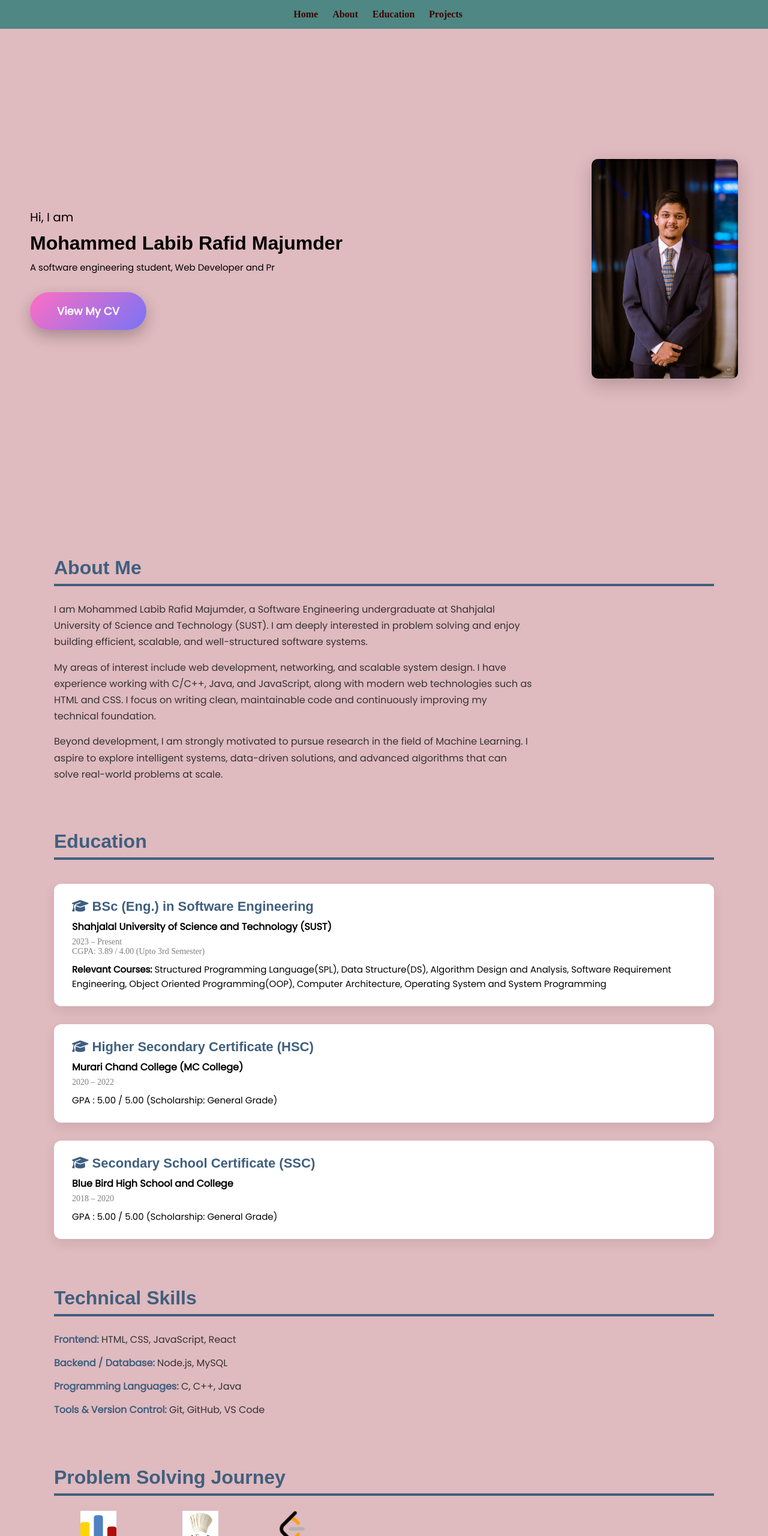
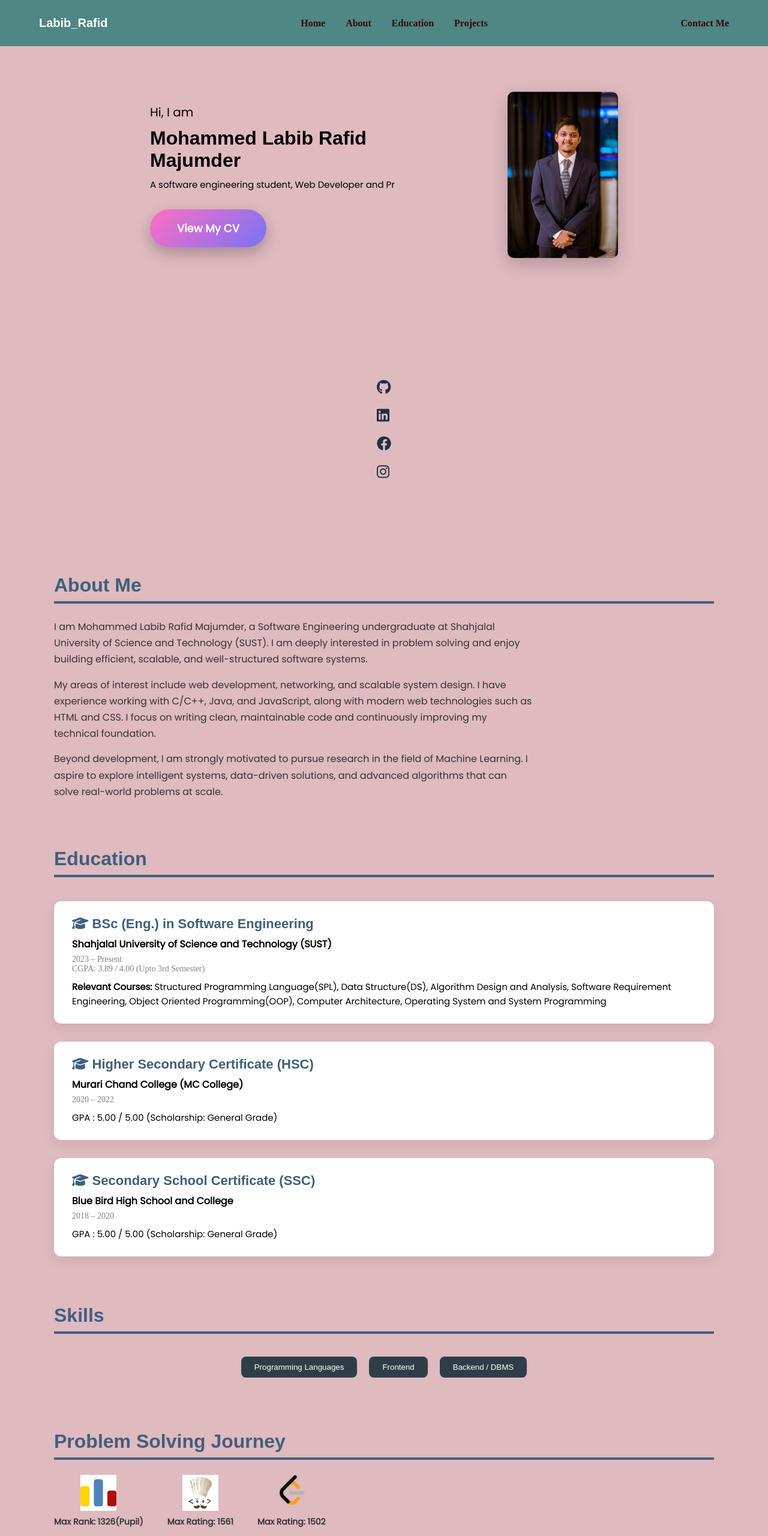
Before and after one commit to Labib-Rafid/2022831048_Portfolio_Site, a plain HTML site: page index.html in a window 1280 px wide. Shown: the top 2560 px of the page at 60% size. Drawn offline with Linux system fonts and the light colour scheme.

Commit message:
Updating Overall Features-Final

```diff
--- a/index.html
+++ b/index.html
@@ -12,12 +12,22 @@
 
 <body>
     <header>
-        <nav>
-            <a href = "index.html">Home</a>
-            <a href = "#about">About</a>
-            <a href = "#education">Education</a>
-            <a href = "#projects">Projects</a>
-        </nav>
+        <nav class="navbar">
+        <div class="nav-left">
+            <span class="nav-name">Labib_Rafid</span>
+        </div>
+
+        <div class="nav-center">
+            <a href="index.html">Home</a>
+            <a href="#about">About</a>
+            <a href="#education">Education</a>
+            <a href="#projects">Projects</a>
+        </div>
+
+        <div class="nav-right">
+            <a href="#contact">Contact Me</a>
+        </div>
+    </nav>
     </header>
 
     <div class = "main-container">
@@ -33,7 +43,23 @@
         <div class = "home-right-img">
             <img src="fb_dp_labib.jpg" alt="Profile Image">
         </div>
+        <div class="social-links">
+            <a href="https://github.com/Labib-Rafid" target="_blank">
+                <i class="fab fa-github"></i>
+            </a>
+
+            <a href="https://www.linkedin.com/in/md-labib-rafid-majumder-b8a35630a/" target="_blank">
+                <i class="fab fa-linkedin"></i>
+            </a>
+            <a href="https://www.facebook.com/md.labib.rafid.majumder" target="_blank">
+                <i class="fab fa-facebook"></i>
+            </a>
+            <a href="https://instagram.com/YOUR_INSTAGRAM_USERNAME" target="_blank">
+                <i class="fab fa-instagram"></i>
+            </a>
+        </div>
     </div>
+
     <section id = "about" class = "all-class">
         <h2 class = "header-tags">About Me</h2>
         <div class = "all-underline"></div>
@@ -94,7 +120,7 @@
     </div>
 </section>
 
-<section id="skills" class="all-class">
+<!-- <section id="skills" class="all-class">
     <h2 class="header-tags">Technical Skills</h2>
     <div class="all-underline"></div>
 
@@ -109,7 +135,23 @@
         <p><strong>Tools & Version Control:</strong> Git, GitHub, VS Code</p>
 
     </div>
+</section> -->
+
+<section id="skills" class="all-class">
+    <h2 class="header-tags">Skills</h2>
+    <div class="all-underline"></div>
+
+    <div class="skill-buttons">
+        <button onclick="showSkills('programming')">Programming Languages</button>
+        <button onclick="showSkills('frontend')">Frontend</button>
+        <button onclick="showSkills('backend')">Backend / DBMS</button>
+    </div>
+
+    <div id="skills-container" class="skills-container"></div>
 </section>
+
+
+
 
 <section id="problem-solving" class="all-class">
     <h2 class="header-tags">Problem Solving Journey</h2>
--- a/script.js
+++ b/script.js
@@ -62,3 +62,54 @@
         }
     }
 }
+
+
+
+// ......
+
+function showSkills(type) {
+    const container = document.getElementById("skills-container");
+    container.innerHTML = "";
+
+    let skills = [];
+
+    if (type === "programming") {
+        skills = [
+            { name: "C++", level: 90 },
+            { name: "C", level: 90 },
+            { name: "Java", level: 70 }
+        ];
+    }
+    else if (type === "frontend") {
+        skills = [
+            { name: "HTML", level: 80 },
+            { name: "CSS", level: 50 },
+            { name: "JavaScript", level: 60 }
+        ];
+    }
+    else if (type === "backend") {
+        skills = [
+            { name: "MySQL", level: 75 },
+            { name: "Node.js", level: 60 },
+            { name: "DBMS", level: 80 }
+        ];
+    }
+
+    skills.forEach(skill => {
+        const skillDiv = document.createElement("div");
+        skillDiv.classList.add("skill");
+
+        skillDiv.innerHTML = `
+            <div class="skill-name">${skill.name} - ${skill.level}%</div>
+            <div class="progress-bar">
+                <div class="progress"></div>
+            </div>
+        `;
+
+        container.appendChild(skillDiv);
+
+        setTimeout(() => {
+            skillDiv.querySelector(".progress").style.width = skill.level + "%";
+        }, 100);
+    });
+}
--- a/style.css
+++ b/style.css
@@ -15,7 +15,7 @@
     top: 0;
     z-index: 1000;
 }
-
+/*
 nav a{
     color: rgb(59, 4, 4);
     text-decoration: none;
@@ -25,7 +25,55 @@
 
 nav a:hover{
     color: #f1c40f;
+} */
+
+/* Navbar container */
+.navbar {
+    display: flex;
+    align-items: center;
+    justify-content: space-between;
+    padding: 12px 50px;
+    background-color: #4e8783;
+    position: sticky;
+    top: 0;
+    z-index: 1000;
 }
+
+/* Left: name */
+.nav-left .nav-name {
+    font-family: 'PT Sans Narrow', sans-serif;
+    font-weight: 700;
+    font-size: 20px;
+    color: white;
+}
+
+/* Center links */
+.nav-center a {
+    color: rgb(59, 4, 4);
+    text-decoration: none;
+    margin: 0 15px;
+    font-weight: bold;
+    font-size: 16px;
+}
+
+.nav-center a:hover {
+    color: #f1c40f;
+}
+
+/* Right link */
+.nav-right a {
+    color: rgb(59, 4, 4);
+    text-decoration: none;
+    font-weight: bold;
+    font-size: 16px;
+}
+
+.nav-right a:hover {
+    color: #f1c40f;
+}
+
+
+
 
 #headTag{
     text-align: left;
@@ -71,9 +119,9 @@
 .main-container {
     display: flex;
     align-items: center;
-    justify-content: space-between;
+    justify-content: center;
     height: 100vh;                /* hero section height */
-    padding: 0 50px;
+    padding: 0 250px;
     gap: 50px;                   /* spacing between left and right */
     flex-wrap: wrap;             /* allow wrapping on small screens */
 }
@@ -130,30 +178,41 @@
     box-shadow: 0 15px 35px rgba(0, 0, 0, 0.35);
     background: linear-gradient(135deg, #ff4db8, #5f5bff);
 }
+/* ... */
+.social-links {
+    display: flex;
+    flex-direction: column;
+    gap: 20px;
+}
 
-/* --- Responsive tweaks ---
-@media (max-width: 900px) {
-    .main-container {
-        flex-direction: column;
-        align-items: center;
-        height: auto;
-        padding: 20px;
-    }
 
-    .home-left, .home-right-img {
-        flex: 1 1 100%;
-        text-align: center;
-    }
+.social-links a {
+    font-size: 24px;
+    color: #1f2f3f;
+    transition: 0.3s ease;
+}
 
-    .home-right-img {
-        margin-top: 30px;
-        justify-content: center;
-    }
+.social-links a:hover {
+    transform: translateY(-5px) scale(1.2);
+}
 
-    .cv-btn {
-        margin: 0 auto;
-    }
-} */
+/* Individual hover colors */
+.social-links a:nth-child(1):hover {
+    color: #333; /* GitHub */
+}
+
+.social-links a:nth-child(2):hover {
+    color: #0077b5; /* LinkedIn */
+}
+
+.social-links a:nth-child(3):hover {
+    color: #1877f2; /* Facebook */
+}
+
+.social-links a:nth-child(4):hover {
+    color: #e1306c; /* Instagram */
+}
+
 
 
 /* ..... */
@@ -180,17 +239,6 @@
     margin-top: 8px;
     position: relative;
 }
-
-/* .about-me-underline::before {
-    content: "";
-    position: absolute;
-    left: 0;
-    top: 0;
-    height: 100%;
-    width: 6px;
-    background-color: #00b050;
-} */
-
 
 /* ................. */
 
@@ -274,6 +322,61 @@
 .skills-content strong {
     color: #3f5f7f;  /* match your section headers */
 }
+
+
+
+.skill-buttons {
+    margin-top: 30px;
+    text-align: center;
+}
+
+.skill-buttons button {
+    padding: 10px 22px;
+    margin: 8px;
+    border: none;
+    border-radius: 8px;
+    background-color: #2f3e46;
+    color: white;
+    cursor: pointer;
+    transition: 0.3s;
+    font-weight: 500;
+}
+
+.skill-buttons button:hover {
+    background-color: #3a5a63;
+}
+
+.skills-container {
+    margin-top: 40px;
+    max-width: 650px;
+    margin-left: auto;
+    margin-right: auto;
+}
+
+.skill {
+    margin-bottom: 25px;
+}
+
+.skill-name {
+    margin-bottom: 6px;
+    font-weight: 500;
+}
+
+.progress-bar {
+    width: 100%;
+    background: #e0e0e0;
+    border-radius: 20px;
+    overflow: hidden;
+}
+
+.progress {
+    height: 14px;
+    width: 0;
+    background: #3949ab;
+    border-radius: 20px;
+    transition: width 1s ease-in-out;
+}
+
 
 /* .......... */
 
```
